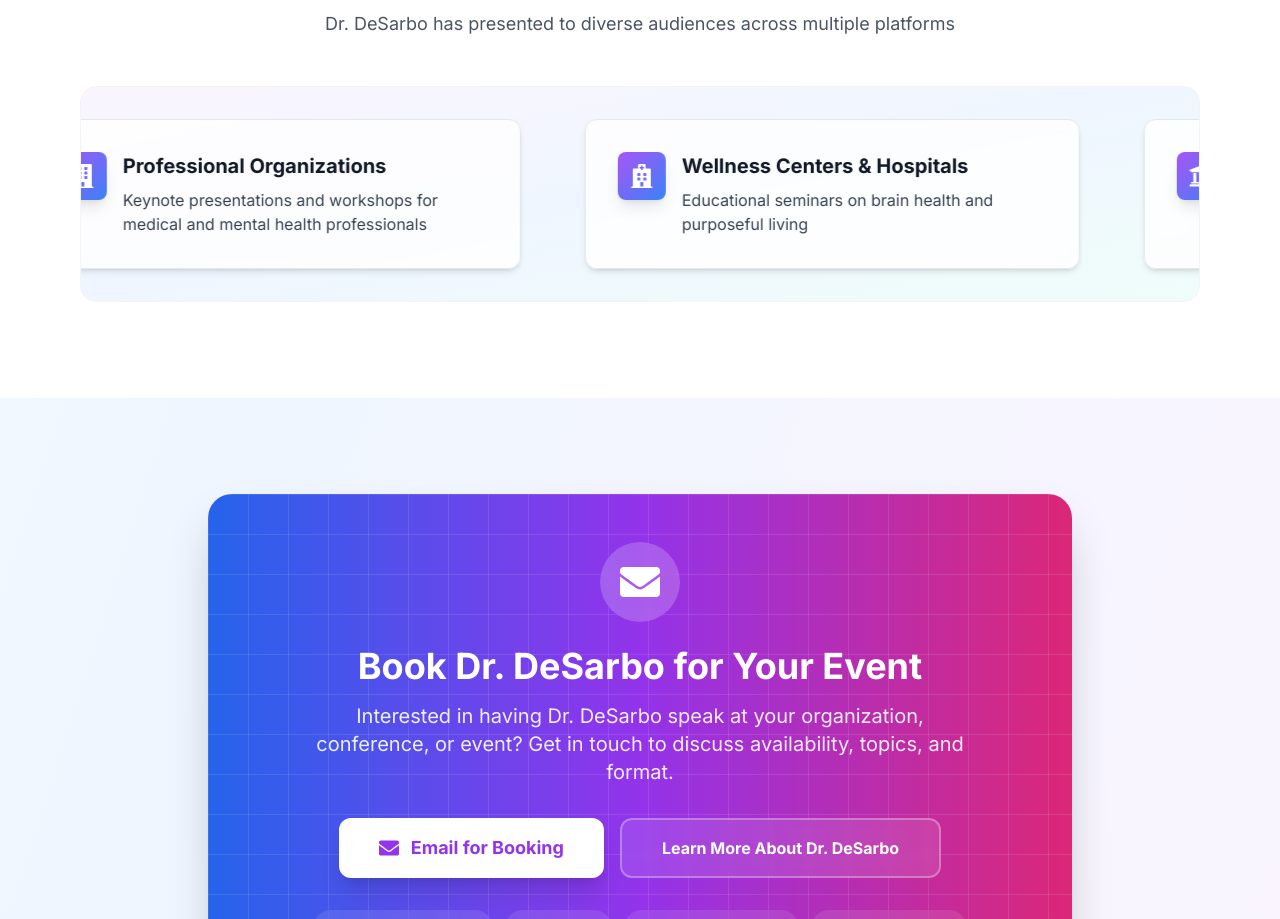
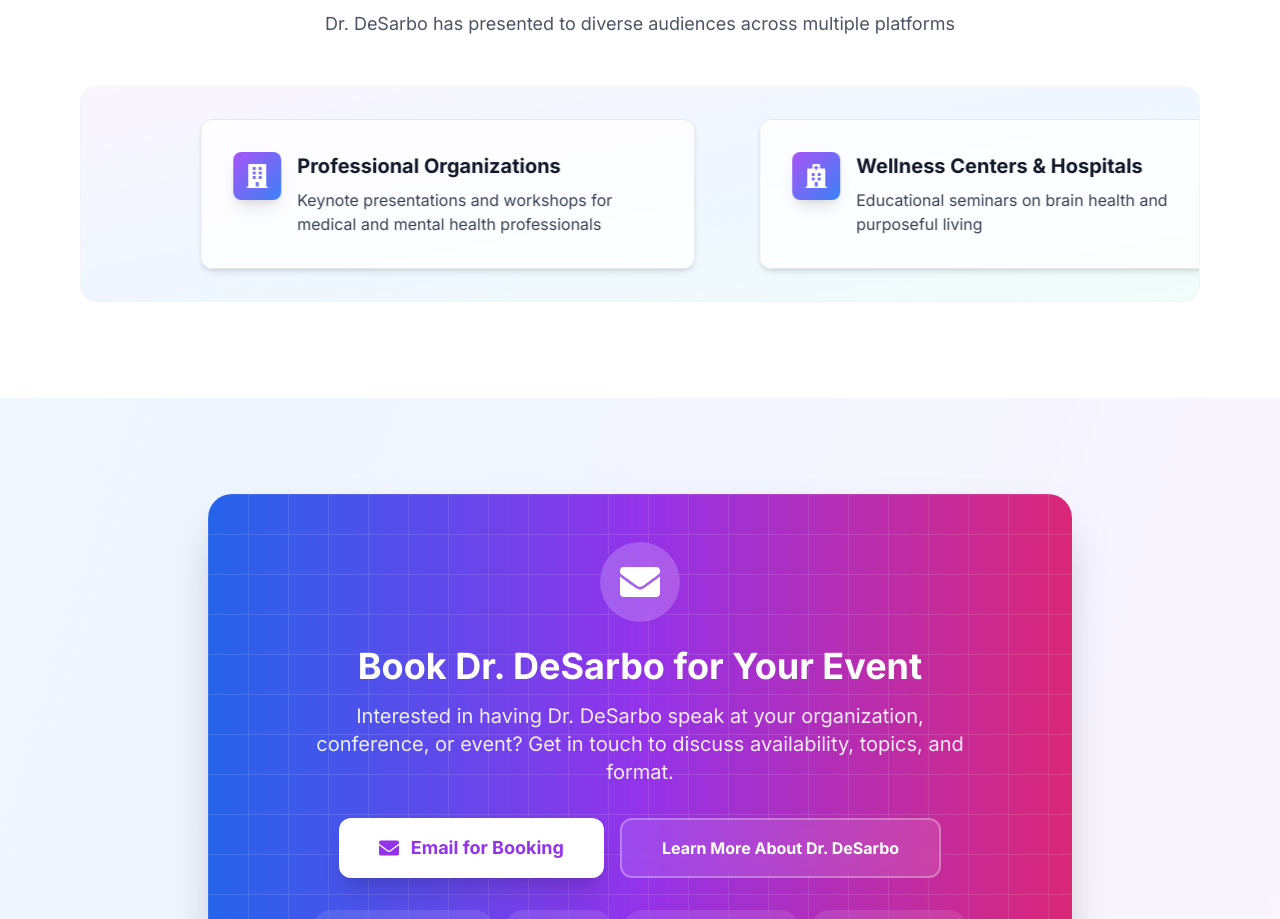
Before and after one commit to the-prod-father/bucket-list-doctor, a Next.js app: page /speaking in a window 1280 px wide. Shown: the part 3091-4010 px from the top of the page. Built offline with nearby package versions, Linux system fonts and the light colour scheme; no server answers.

Commit message:
Fix Experience carousel - use positive offset with positive translateX for left-to-right movement
- TopicCarousel: translateX(-offset) with +offset = moves LEFT
- ExperienceCarousel: translateX(+offset) with +offset = moves RIGHT (opposite)
- Cards now properly flow left to right

```diff
--- a/components/speaking/ExperienceCarousel.tsx
+++ b/components/speaking/ExperienceCarousel.tsx
@@ -30,10 +30,10 @@ export default function ExperienceCarousel({ experiences }: ExperienceCarouselPr
       setOffset((prev) => {
         const cardWidth = 100 / 2; // Show 2 cards at once (50% each)
         const totalWidth = cardWidth * experiences.length;
-        let newOffset = prev - 0.02; // Slow scroll speed (negative = right direction, cards move left to right)
+        let newOffset = prev + 0.02; // Slow scroll speed (positive = right direction, cards move left to right)
 
         // Reset when we've scrolled through all items
-        if (newOffset <= -totalWidth) {
+        if (newOffset >= totalWidth) {
           newOffset = 0;
         }
         return newOffset;
```
